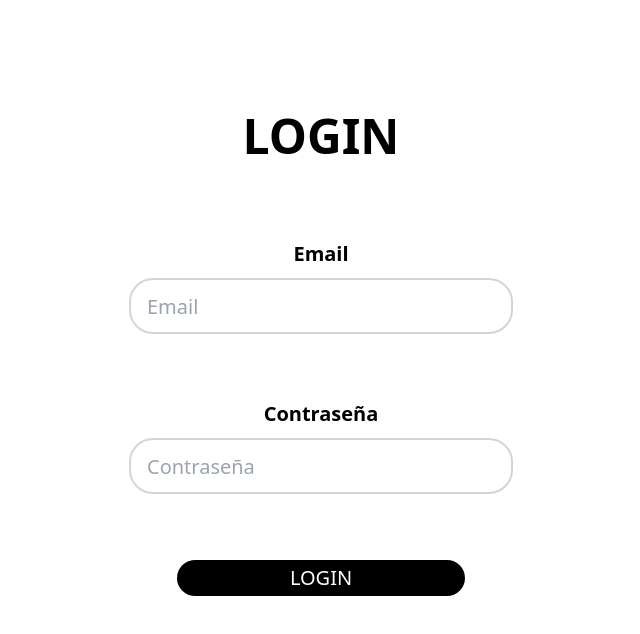
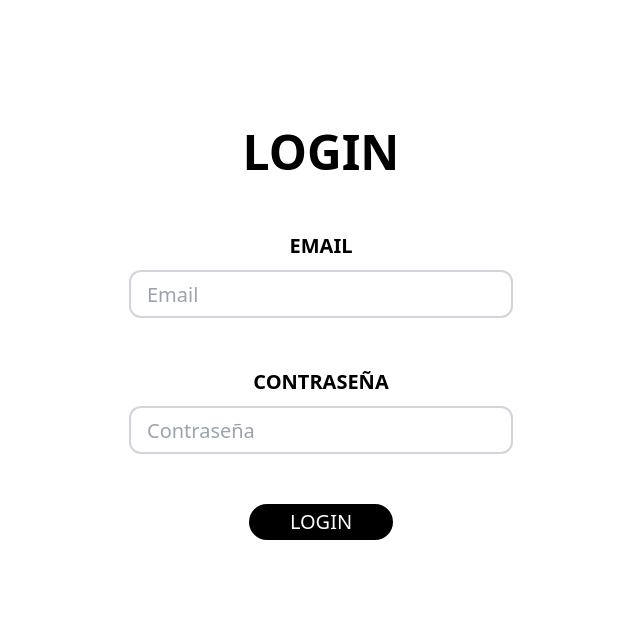
Before and after one commit to jmp89/hackatonPFB, a React (Vite) app in the folder front/: page /users/login in a window 1280 px wide. Shown: the top 634 px of the page, without its empty margins (319-959 px from the left). Built offline with nearby package versions, Linux system fonts and the light colour scheme.

Commit message:
updates login form

```diff
--- a/front/src/components/LoginForm.jsx
+++ b/front/src/components/LoginForm.jsx
@@ -54,35 +54,34 @@ const LoginForm = () => {
         token
         ? <Navigate to="/" />
         : <>
-                <h2 className="h-15vh uppercase text-5xl font-bold text-center flex justify-center items-end
-                    sm:h-20vh">
+                <h2 className="mt-8 uppercase text-5xl font-bold text-center flex justify-center items-end
+                    sm:mt-32">
                     Login</h2>
 
-                <form className="h-85vh flex flex-col justify-start items-center gap-2.5
-                    sm:80-vh"
+                <form className="flex flex-col justify-start items-center gap-2.5"
                     onSubmit={handleSubmit}>
 
-                    <label className="mt-20 text-xl font-bold"
+                    <label className="uppercase mt-14 text-xl font-bold"
                         htmlFor="email">Email</label>
 
-                    <input className="text-xl w-72 h-14 border-2 border-solid border-gray-300 rounded-3xl  p-4
-                        focus: outline-none focus:border-black focus:border-solid focus:border-3
+                    <input className="text-xl w-72 h-12 border-2 border-solid border-gray-300 rounded-xl p-4
+                        focus:outline-none focus:border-black focus:border-solid focus:border-3
                         sm:w-96"
                         type="email" id="email" name="email" placeholder="Email" required
                         value={formData.email} onChange={handleChange} />
 
-                    <label className="mt-14 text-xl font-bold"
+                    <label className="uppercase mt-10 text-xl font-bold"
                         htmlFor="password">Contraseña</label>
 
-                    <input className="text-xl w-72 h-14 border-2 border-solid border-gray-300 rounded-3xl p-4
+                    <input className="text-xl w-72 h-12 border-2 border-solid border-gray-300 rounded-xl p-4
                         focus: outline-none focus:border-black focus:border-solid focus:border-3
                         sm:w-96"
                         type="password" id="password" name="password" placeholder="Contraseña" required
                         value={formData.password} onChange={handleChange} />
 
-                    <button className="w-52 text-xl uppercase text-white bg-black max-w-96 mt-14 border-none rounded-3xl p-1
+                    <button className="w-32 text-xl uppercase text-white bg-black max-w-96 mt-10 border-none rounded-3xl p-1
                         hover:shadow-custom hover:font-bold
-                        sm:w-72"
+                        sm:w-36"
                         >Login</button>
 
                     {error && <p className="mt-5 text-xl text-red-500 font-bold text-center">{error}</p>}
--- a/front/tailwind.config.js
+++ b/front/tailwind.config.js
@@ -3,12 +3,6 @@ export default {
   content: ["./index.html", "./src/**/*.{js,ts,jsx,tsx}"],
   theme: {
     extend: {
-      height: {
-        "15vh": "15vh",
-        "20vh": "20vh",
-        "80vh": "80vh",
-        "85vh": "85vh"
-      },
       boxShadow: {
         "custom": "-5px 5px 15px rgb(40,40,40)",
       },
```
